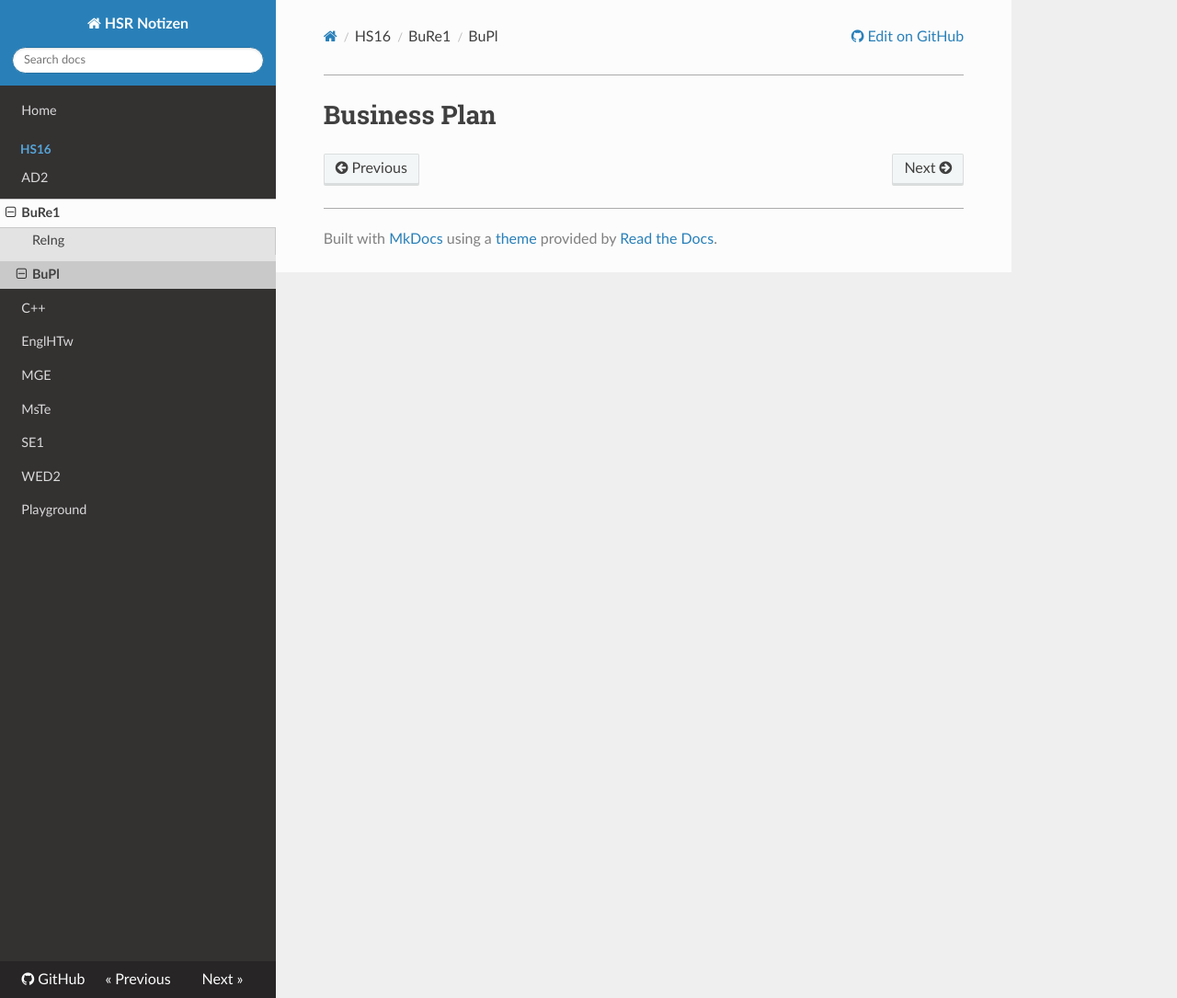
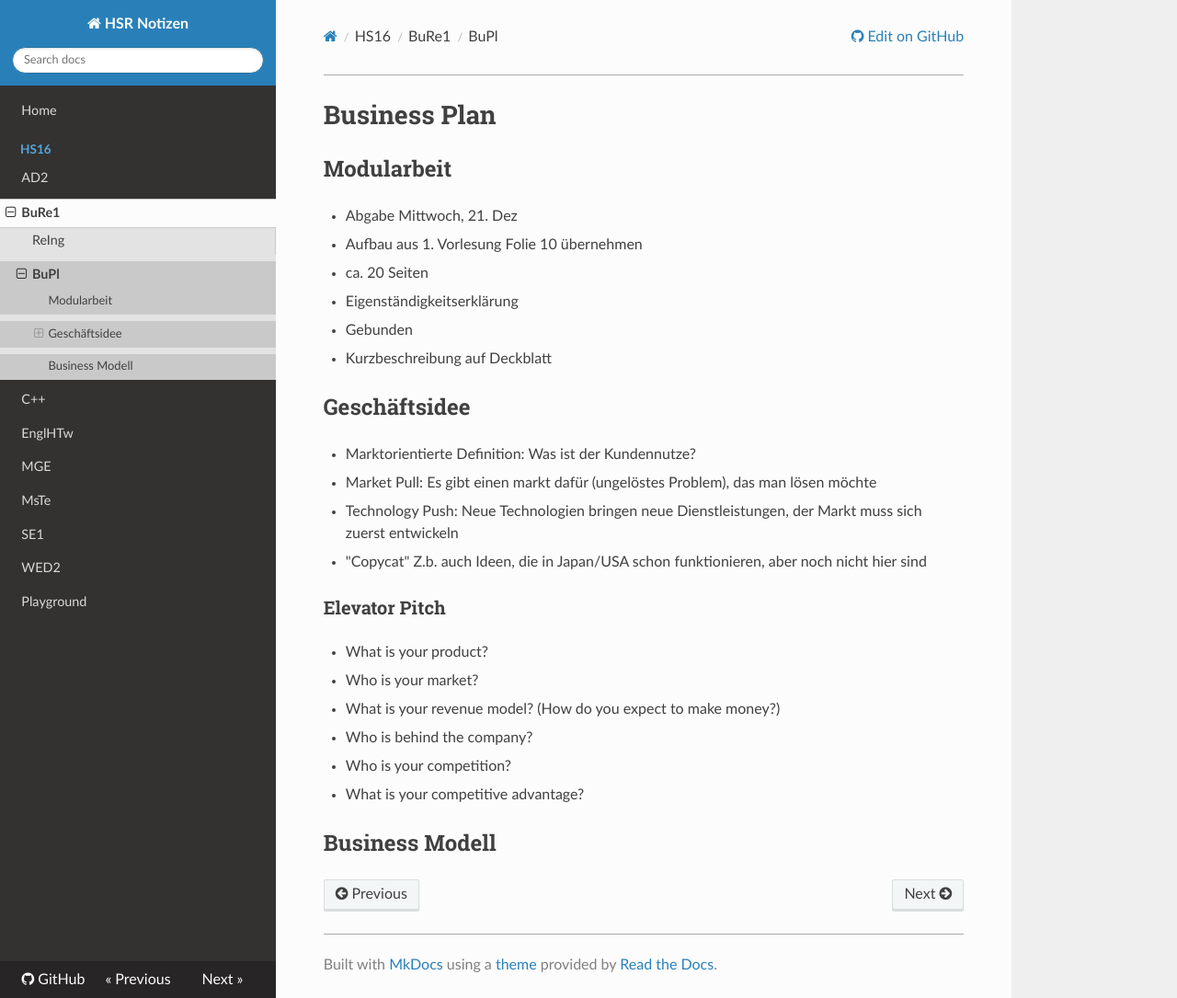
Before and after one commit to Excape/hsr-docs-hs16, an MkDocs documentation site: the page built from docs/hs16/bupl.md, in a window 1280 px wide and 1085 px high. Shown: the whole window at 92% size. Built offline with MkDocs 1.6.1, drawn with Linux system fonts in a browser that asks for light colours; nearby versions of some CDN libraries; old or Windows-style settings are respelled for this version of MkDocs.

Commit message:
updated bupl, cpl

```diff
--- a/docs/hs16/bupl.md
+++ b/docs/hs16/bupl.md
@@ -1 +1,25 @@
 # Business Plan
+
+## Modularbeit
+- Abgabe Mittwoch, 21. Dez
+- Aufbau aus 1. Vorlesung Folie 10 übernehmen
+- ca. 20 Seiten
+- Eigenständigkeitserklärung
+- Gebunden
+- Kurzbeschreibung auf Deckblatt
+
+
+## Geschäftsidee
+- Marktorientierte Definition: Was ist der Kundennutze?
+- Market Pull: Es gibt einen markt dafür (ungelöstes Problem), das man lösen möchte
+- Technology Push: Neue Technologien bringen neue Dienstleistungen, der Markt muss sich zuerst entwickeln
+- "Copycat" Z.b. auch Ideen, die in Japan/USA schon funktionieren, aber noch nicht hier sind
+
+### Elevator Pitch
+- What is your product?
+- Who is your market?
+- What is your revenue model? (How do you expect to make money?)
+- Who is behind the company?
+- Who is your competition?
+- What is your competitive advantage?
+## Business Modell
```
Also changed, not shown: docs/hs16/cpi.md (+18 -0 lines).
